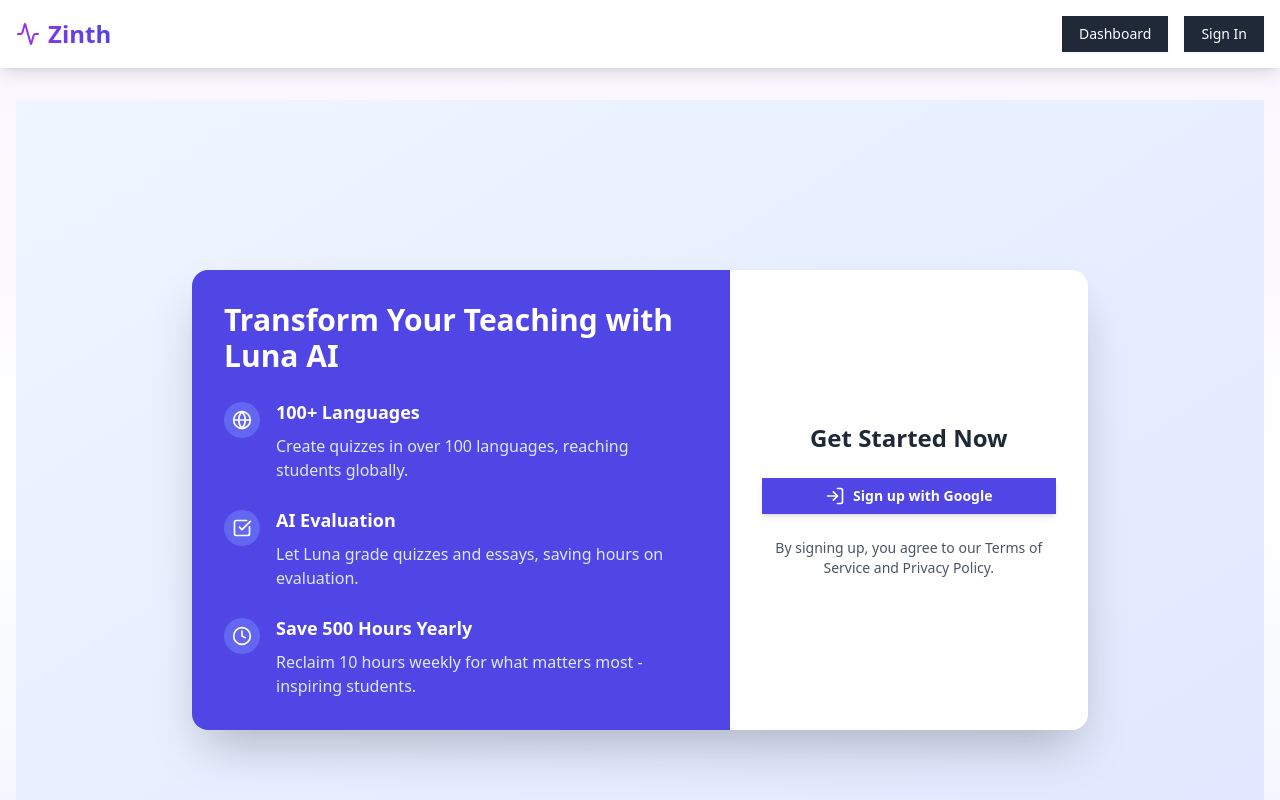
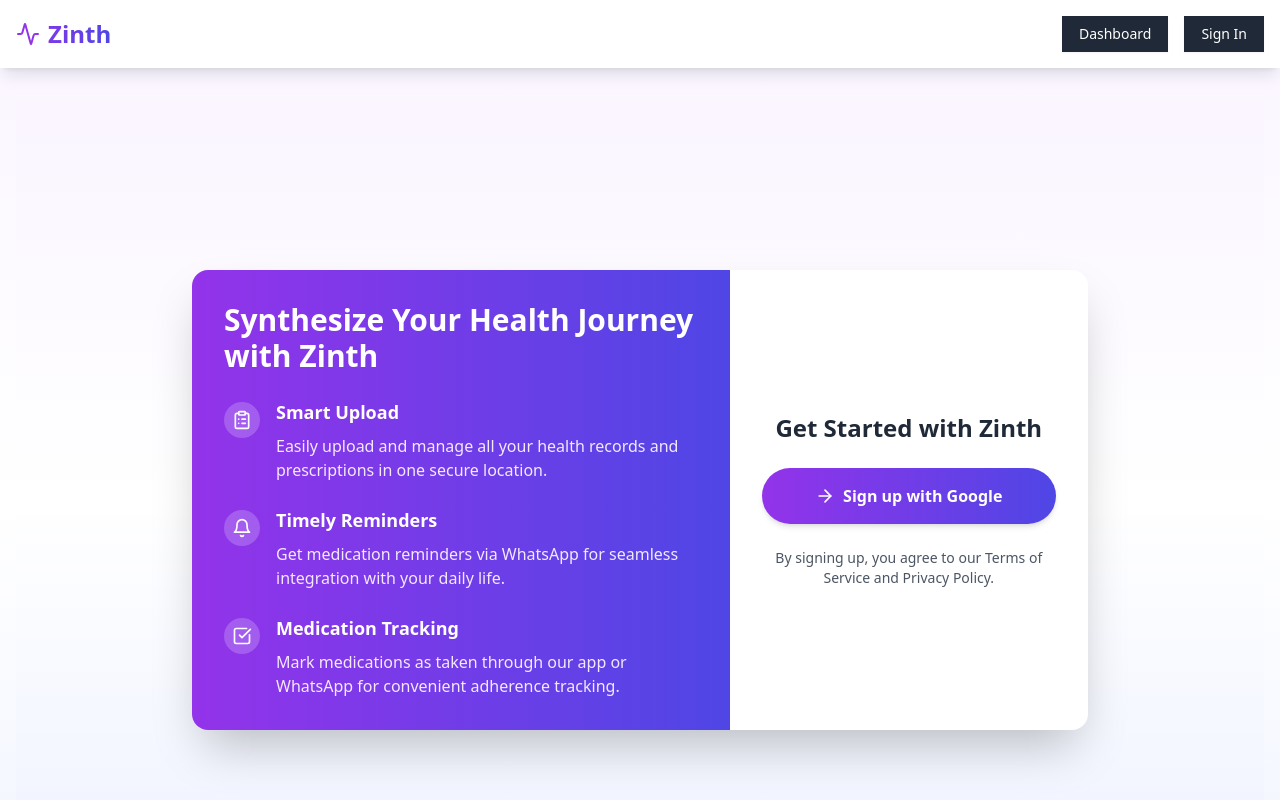
Before and after one commit to shershah1024/zinth, a Next.js app: page /sign-up in a window 1280 px wide. Shown: the top 800 px of the page. Built offline with nearby package versions, Linux system fonts and the light colour scheme.

Commit message:
update dashboard

```diff
--- a/app/auth/authOptions.ts
+++ b/app/auth/authOptions.ts
@@ -1,5 +1,3 @@
-// app/auth/authOptions.ts
-
 import { NextAuthOptions } from "next-auth"
 import GoogleProvider from "next-auth/providers/google"
 
@@ -8,21 +6,13 @@
     GoogleProvider({
       clientId: process.env.GOOGLE_CLIENT_ID!,
       clientSecret: process.env.GOOGLE_CLIENT_SECRET!,
-      authorization: {
-        params: {
-          prompt: "consent",
-          access_type: "offline",
-          response_type: "code",
-          scope: "openid email profile"
-        }
-      }
     }),
   ],
   callbacks: {
     async jwt({ token, account, profile }) {
       if (account && profile) {
         token.accessToken = account.access_token
-        token.id = profile.email // Use email as the primary identifier
+        token.id = profile.email
         token.name = profile.name
         token.email = profile.email
       }
@@ -31,18 +21,23 @@
     async session({ session, token }) {
       session.accessToken = token.accessToken as string | undefined
       if (session.user) {
-        session.user.id = token.id as string // This will now be the email
+        session.user.id = token.id as string
         session.user.name = token.name as string | undefined
         session.user.email = token.email as string | undefined
       }
       return session
     },
     async redirect({ url, baseUrl }) {
-      // Allows relative callback URLs
-      if (url.startsWith("/")) return `${baseUrl}${url}`
-      // Allows callback URLs on the same origin
-      else if (new URL(url).origin === baseUrl) return url
-      return baseUrl + "/dashboard"
+      // If the url is already absolute, return it as-is
+      if (url.startsWith('http://') || url.startsWith('https://')) {
+        return url;
+      }
+      // If it's a relative url, prepend the baseUrl
+      if (url.startsWith('/')) {
+        return new URL(url, baseUrl).toString();
+      }
+      // If it doesn't match any of these, just return the baseUrl
+      return baseUrl;
     },
   },
   pages: {
@@ -52,6 +47,4 @@
     strategy: "jwt",
   },
   secret: process.env.NEXTAUTH_SECRET,
-  debug: process.env.NODE_ENV === 'development',
-  useSecureCookies: process.env.NEXTAUTH_URL?.startsWith('https://') ?? false,
 }
--- a/app/dashboard/page.tsx
+++ b/app/dashboard/page.tsx
@@ -1,6 +1,9 @@
 import React from 'react';
 import { Metadata } from 'next';
 import dynamic from 'next/dynamic';
+import { getServerSession } from "next-auth/next";
+import { authOptions } from "@/app/auth/authOptions";
+import { redirect } from "next/navigation";
 
 const DynamicDashboard = dynamic(() => import('@/components/Dashboard'), {
   ssr: false,
@@ -16,7 +19,13 @@
   description: 'Manage your health records, prescriptions, and medical imaging in one place.',
 };
 
-export default function DashboardPage(): JSX.Element {
+export default async function DashboardPage(): Promise<JSX.Element> {
+  const session = await getServerSession(authOptions);
+
+  if (!session) {
+    redirect('/sign-up');
+  }
+
   return (
     <main className="min-h-screen bg-gradient-to-br from-blue-50 to-purple-50 flex items-start justify-center pt-16">
       <DynamicDashboard />
--- a/app/sign-up/SignUpContent.tsx
+++ b/app/sign-up/SignUpContent.tsx
@@ -3,12 +3,37 @@
 import React, { useState } from 'react';
 import { signIn } from "next-auth/react"
 import { useRouter } from 'next/navigation'
+import { motion } from 'framer-motion';
 import { Button } from "@/components/ui/button"
-import { Globe, CheckSquare, Clock, LogIn } from 'lucide-react';
+import { ClipboardList, Bell, CheckSquare, LineChart, MessageSquare, ArrowRight } from 'lucide-react';
 
 interface SignUpContentProps {
   callbackUrl: string
 }
+
+interface FeatureCardProps {
+  title: string;
+  description: string;
+  icon: React.ElementType;
+}
+
+const FeatureCard: React.FC<FeatureCardProps> = ({ title, description, icon: Icon }) => (
+  <motion.div
+    className="bg-white rounded-xl shadow-lg p-6 hover:shadow-xl transition duration-300 flex flex-col"
+    whileHover={{ y: -5 }}
+    initial={{ opacity: 0, y: 20 }}
+    animate={{ opacity: 1, y: 0 }}
+    transition={{ duration: 0.5 }}
+  >
+    <div className="flex items-center gap-4 mb-4">
+      <div className="bg-gradient-to-r from-purple-500 to-indigo-500 rounded-full p-3">
+        <Icon className="h-6 w-6 text-white" />
+      </div>
+      <h3 className="text-xl font-semibold text-gray-800">{title}</h3>
+    </div>
+    <p className="text-gray-600 flex-grow">{description}</p>
+  </motion.div>
+);
 
 export default function SignUpContent({ callbackUrl }: SignUpContentProps) {
   const router = useRouter()
@@ -35,38 +60,38 @@
 
   const features = [
     {
-      icon: Globe,
-      title: "100+ Languages",
-      description: "Create quizzes in over 100 languages, reaching students globally."
+      icon: ClipboardList,
+      title: "Smart Upload",
+      description: "Easily upload and manage all your health records and prescriptions in one secure location."
+    },
+    {
+      icon: Bell,
+      title: "Timely Reminders",
+      description: "Get medication reminders via WhatsApp for seamless integration with your daily life."
     },
     {
       icon: CheckSquare,
-      title: "AI Evaluation",
-      description: "Let Luna grade quizzes and essays, saving hours on evaluation."
-    },
-    {
-      icon: Clock,
-      title: "Save 500 Hours Yearly",
-      description: "Reclaim 10 hours weekly for what matters most - inspiring students."
+      title: "Medication Tracking",
+      description: "Mark medications as taken through our app or WhatsApp for convenient adherence tracking."
     },
   ];
 
   return (
-    <div className="min-h-screen bg-gradient-to-br from-blue-50 to-indigo-100 flex items-center justify-center p-4">
+    <div className="min-h-screen bg-gradient-to-b from-purple-50 via-white to-indigo-50 flex items-center justify-center p-4">
       <div className="bg-white rounded-2xl shadow-2xl max-w-4xl w-full overflow-hidden">
         <div className="flex flex-col md:flex-row">
           {/* Feature Section */}
-          <div className="md:w-3/5 p-8 bg-indigo-600 text-white">
-            <h1 className="text-3xl font-bold mb-6">Transform Your Teaching with Luna AI</h1>
+          <div className="md:w-3/5 p-8 bg-gradient-to-r from-purple-600 to-indigo-600 text-white">
+            <h1 className="text-3xl font-bold mb-6">Synthesize Your Health Journey with Zinth</h1>
             <div className="space-y-6">
               {features.map((feature, index) => (
                 <div key={index} className="flex items-start space-x-4">
-                  <div className="bg-indigo-500 rounded-full p-2 mt-1">
+                  <div className="bg-white bg-opacity-20 rounded-full p-2 mt-1">
                     <feature.icon className="w-5 h-5" />
                   </div>
                   <div>
                     <h3 className="font-semibold text-lg">{feature.title}</h3>
-                    <p className="text-indigo-100">{feature.description}</p>
+                    <p className="text-purple-100">{feature.description}</p>
                   </div>
                 </div>
               ))}
@@ -75,14 +100,16 @@
 
           {/* Sign Up Section */}
           <div className="md:w-2/5 p-8 flex flex-col justify-center">
-            <h2 className="text-2xl font-bold mb-6 text-gray-800 text-center">Get Started Now</h2>
-            <Button
+            <h2 className="text-2xl font-bold mb-6 text-gray-800 text-center">Get Started with Zinth</h2>
+            <motion.button
               onClick={handleContinueWithGoogle}
-              className="w-full py-3 bg-indigo-600 hover:bg-indigo-700 text-white font-semibold rounded-lg shadow-md hover:shadow-lg transition-all duration-300 flex items-center justify-center space-x-2"
+              className="w-full py-4 bg-gradient-to-r from-purple-600 to-indigo-600 text-white font-bold rounded-full shadow-md hover:shadow-lg transition-all duration-300 flex items-center justify-center space-x-2"
+              whileHover={{ scale: 1.05 }}
+              whileTap={{ scale: 0.95 }}
             >
-              <LogIn className="w-5 h-5" />
+              <ArrowRight className="w-5 h-5" />
               <span>Sign up with Google</span>
-            </Button>
+            </motion.button>
             {error && <p className="mt-4 text-red-500 text-center">{error}</p>}
             <p className="mt-6 text-sm text-center text-gray-600">
               By signing up, you agree to our Terms of Service and Privacy Policy.
```
